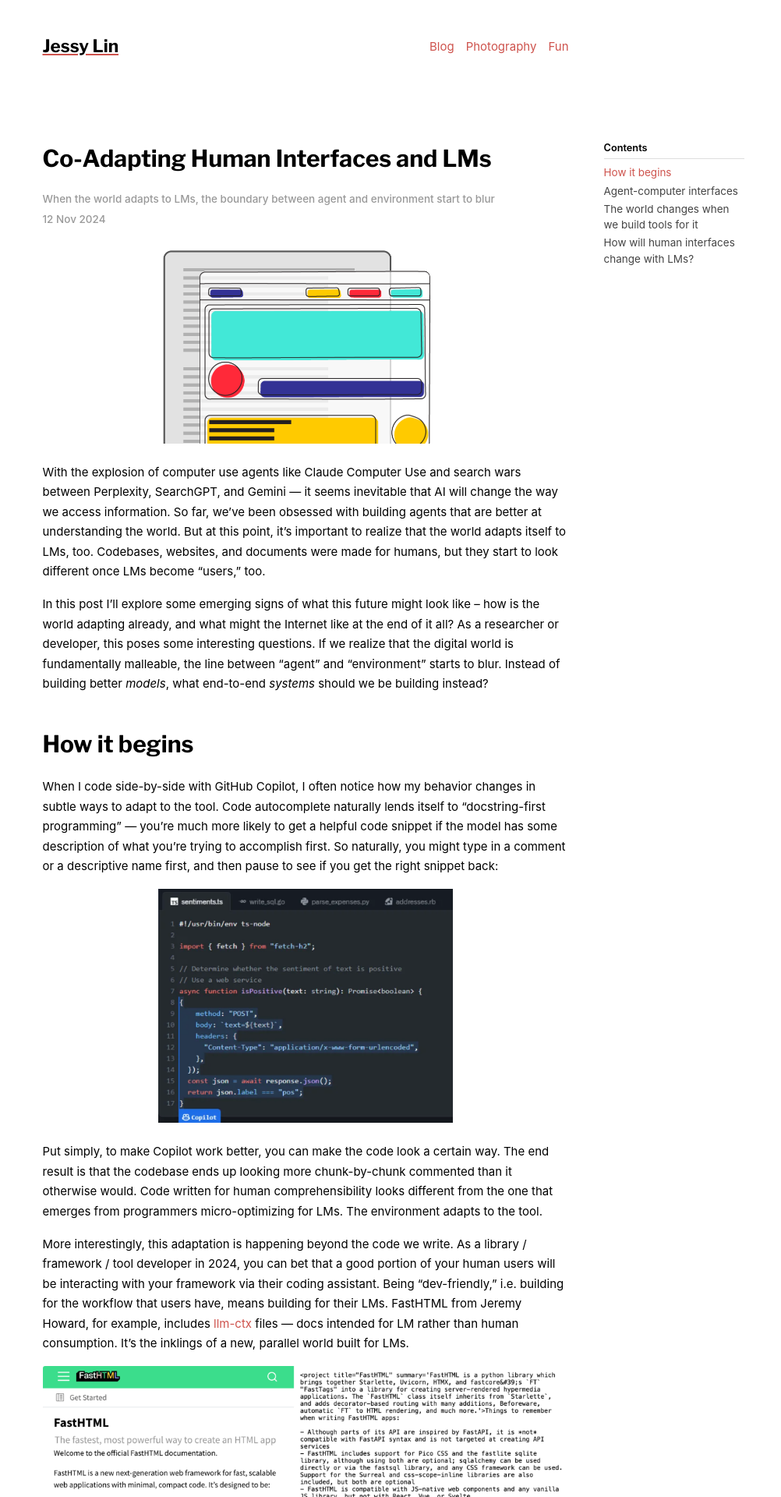
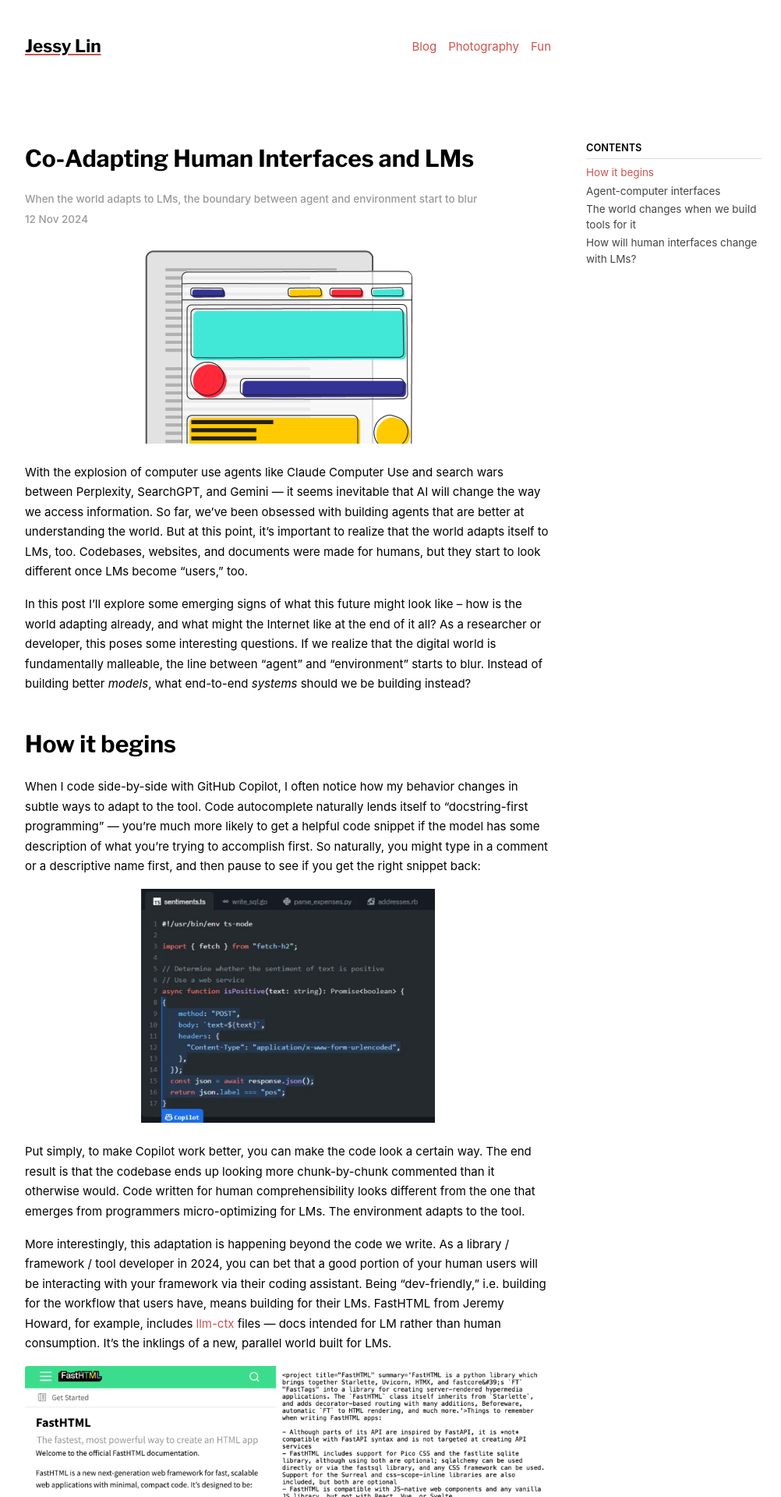
Before and after one commit to jlin816/jlin816.github.io, a Jekyll site: the page built from _posts/2024-11-12-co-adapting-human-interfaces.md, in a window 1280 px wide. Shown: the top 1920 px of the page at 78% size, without its empty margins (143-1145 px from the left). Built offline with Jekyll 4.4.1, drawn with Linux system fonts in a browser that asks for light colours.

Commit message:
Tweak TOC style

```diff
--- a/assets/css/toc.css
+++ b/assets/css/toc.css
@@ -1,5 +1,5 @@
 .toc {
-  flex: 0 0 12rem;
+  flex: 0 0 15rem;
   position: sticky;
   top: 3rem; /* sticks under header */
   align-self: flex-start;
--- a/assets/js/toc.js
+++ b/assets/js/toc.js
@@ -39,7 +39,7 @@
     // Header "Contents"
     const header = document.createElement('div');
     header.className = 'toc-header';
-    header.textContent = 'Contents';
+    header.textContent = 'CONTENTS';
     tocContainer.appendChild(header);
 
     // Build nested list using a UL-per-level map
```
Also changed, not shown: 2 other files.
